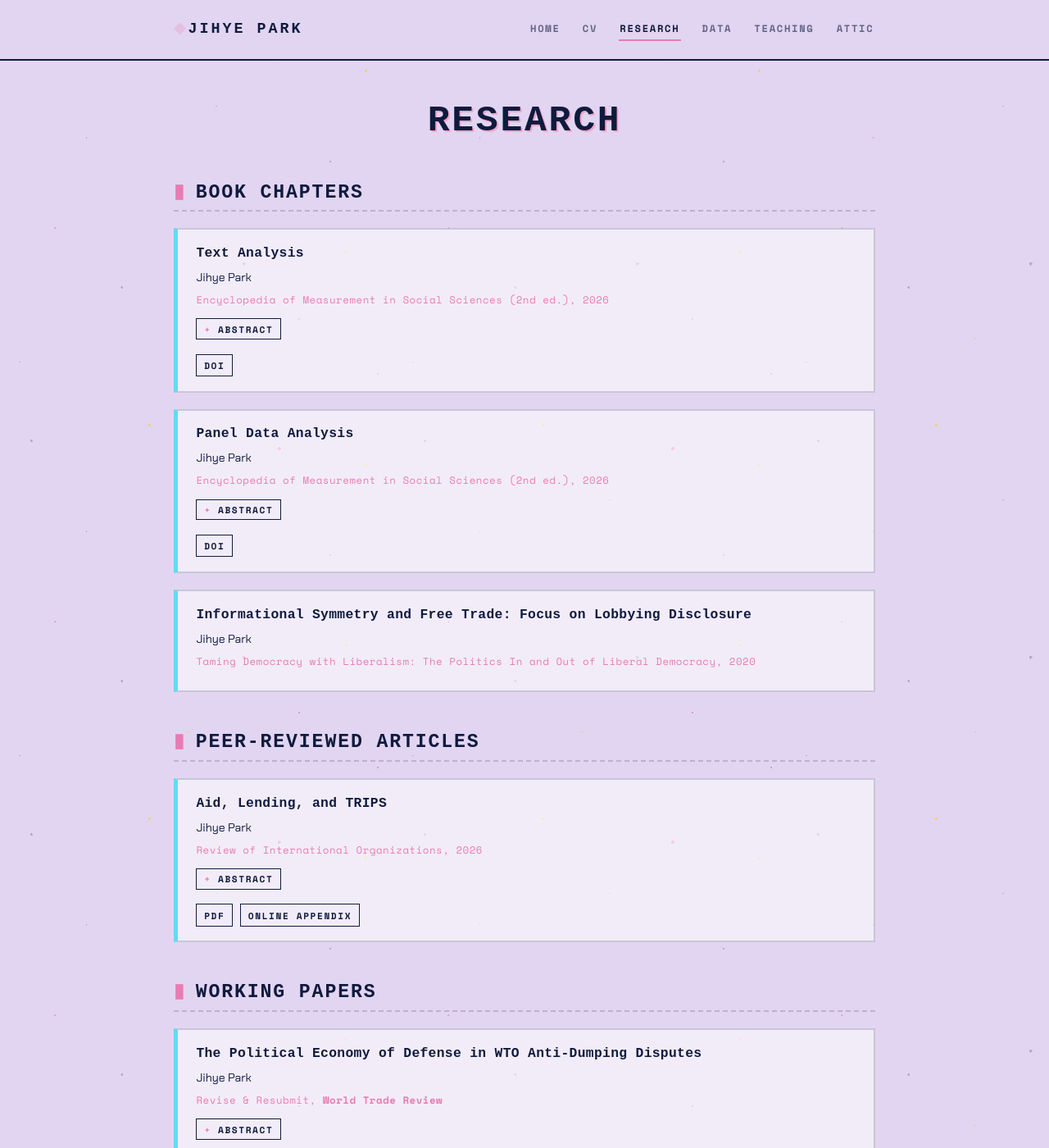
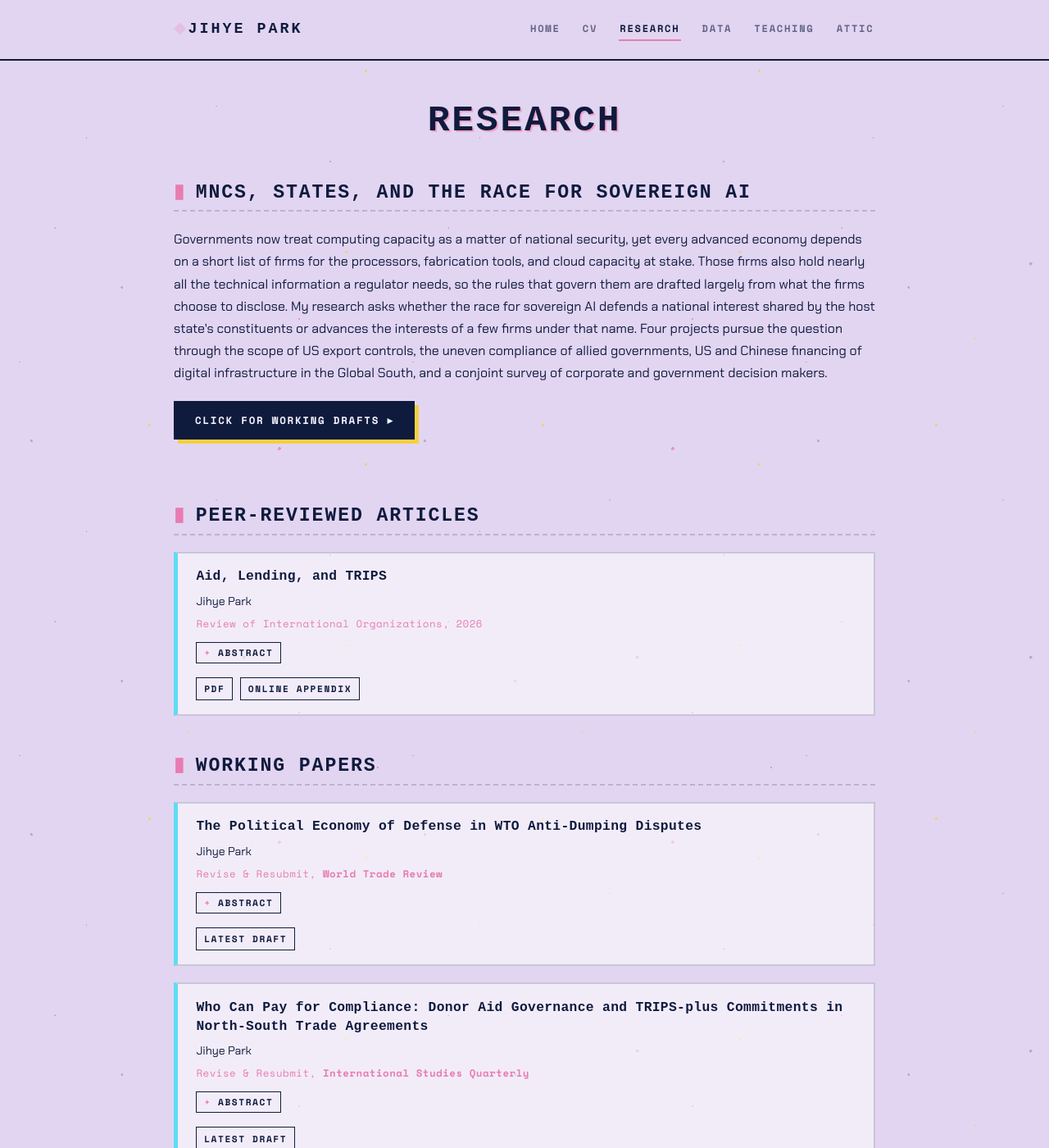
Before and after one commit to jacqpark/jacqpark.github.io, a Jekyll site: the page built from research.md, in a window 1280 px wide and 1400 px high. Shown: the whole window at 82% size. Built offline with Jekyll 4.4.1, drawn with Linux system fonts in a browser that asks for light colours; some web fonts are replaced; some of the changed text lies outside the part shown.

Commit message:
Add sovereign AI drafts page

```diff
--- a/assets/css/style.css
+++ b/assets/css/style.css
@@ -986,6 +986,10 @@ pre {
 .course-info dd { margin: 0; font-size: 0.95rem; }
 .course-info .cv-download { margin-bottom: 0; }
 
+/* Research agenda card (sovereign-ai): long dd text, stack on phones */
+.agenda dl { row-gap: 0.9rem; }
+@media (max-width: 640px) { .agenda dl { grid-template-columns: 1fr; row-gap: 0.2rem; } .agenda dd { margin-bottom: 0.7rem; } }
+
 .session-hint {
   font-family: var(--font-mono);
   font-size: 0.78rem;
--- a/research.md
+++ b/research.md
@@ -13,31 +13,12 @@ theme: lavender
 {% assign working_papers = site.data.publications | where: "category", "working-papers" %}
 {% assign in_progress = site.data.publications | where: "category", "in-progress" %}
 
-{% if book_chapters.size > 0 %}
-## Book Chapters
+## MNCs, States, and the Race for Sovereign AI
 
 <div class="research-section">
-{% for pub in book_chapters %}
-<div class="publication-entry">
-  <div class="pub-title">{{ pub.title }}</div>
-  {% if pub.authors %}<div class="pub-authors">{{ pub.authors }}</div>{% endif %}
-  {% if pub.venue %}<div class="pub-venue">{{ pub.venue }}</div>{% endif %}
-  {% if pub.abstract %}
-  <details class="pub-abstract">
-    <summary>Abstract</summary>
-    <p>{{ pub.abstract }}</p>
-  </details>
-  {% endif %}
-  {% if pub.pdf_url or pub.doi %}
-  <div class="pub-links">
-    {% if pub.pdf_url %}<a href="{{ pub.pdf_url }}" class="pub-link" target="_blank">PDF</a>{% endif %}
-    {% if pub.doi %}<a href="{{ pub.doi }}" class="pub-link" target="_blank">DOI</a>{% endif %}
-  </div>
-  {% endif %}
+<p>Governments now treat computing capacity as a matter of national security, yet every advanced economy depends on a short list of firms for the processors, fabrication tools, and cloud capacity at stake. Those firms also hold nearly all the technical information a regulator needs, so the rules that govern them are drafted largely from what the firms choose to disclose. My research asks whether the race for sovereign AI defends a national interest shared by the host state's constituents or advances the interests of a few firms under that name. Four projects pursue the question through the scope of US export controls, the uneven compliance of allied governments, US and Chinese financing of digital infrastructure in the Global South, and a conjoint survey of corporate and government decision makers.</p>
+<a href="{{ '/sovereign-ai/' | relative_url }}" class="cv-download">Click for working drafts &#9656;</a>
 </div>
-{% endfor %}
-</div>
-{% endif %}
 
 {% if peer_reviewed.size > 0 %}
 ## Peer-Reviewed Articles
@@ -97,6 +78,32 @@ theme: lavender
 {% endif %}
 </div>
 
+{% if book_chapters.size > 0 %}
+## Book Chapters
+
+<div class="research-section">
+{% for pub in book_chapters %}
+<div class="publication-entry">
+  <div class="pub-title">{{ pub.title }}</div>
+  {% if pub.authors %}<div class="pub-authors">{{ pub.authors }}</div>{% endif %}
+  {% if pub.venue %}<div class="pub-venue">{{ pub.venue }}</div>{% endif %}
+  {% if pub.abstract %}
+  <details class="pub-abstract">
+    <summary>Abstract</summary>
+    <p>{{ pub.abstract }}</p>
+  </details>
+  {% endif %}
+  {% if pub.pdf_url or pub.doi %}
+  <div class="pub-links">
+    {% if pub.pdf_url %}<a href="{{ pub.pdf_url }}" class="pub-link" target="_blank">PDF</a>{% endif %}
+    {% if pub.doi %}<a href="{{ pub.doi }}" class="pub-link" target="_blank">DOI</a>{% endif %}
+  </div>
+  {% endif %}
+</div>
+{% endfor %}
+</div>
+{% endif %}
+
 ## Works in Progress
 
 <div class="research-section">
@@ -104,7 +111,12 @@ theme: lavender
 <div class="publication-entry">
   <div class="pub-title">{{ pub.title }}</div>
   {% if pub.authors %}<div class="pub-authors">{{ pub.authors }}</div>{% endif %}
-  {% if pub.description %}<p class="course-description">{{ pub.description }}</p>{% endif %}
+  {% if pub.description %}
+  <details class="pub-abstract">
+    <summary>Abstract</summary>
+    <p>{{ pub.description }}</p>
+  </details>
+  {% endif %}
 </div>
 {% endfor %}
 
```
Also changed, not shown: sovereign-ai/index.html (added, +41 -0 lines), 1 other file.
